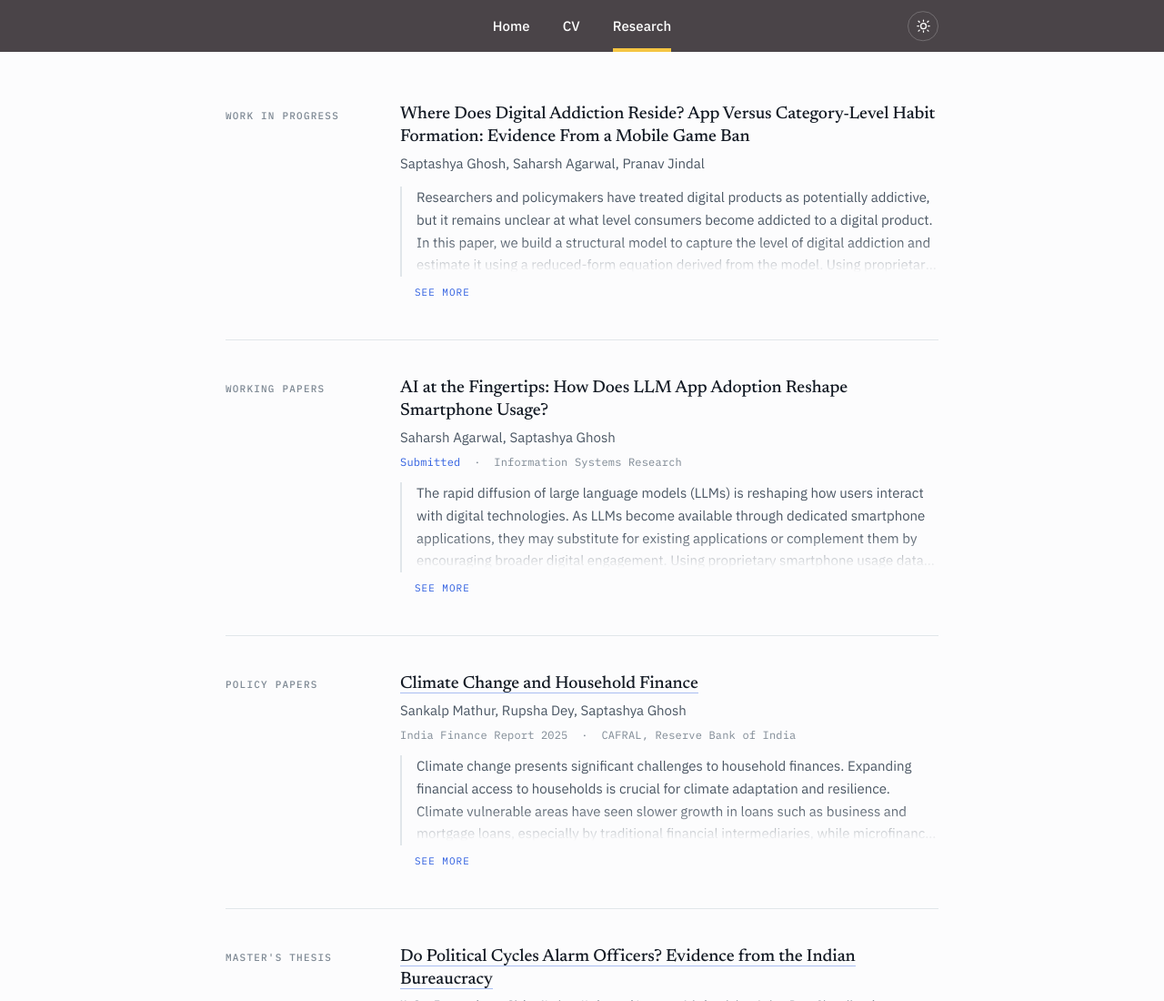
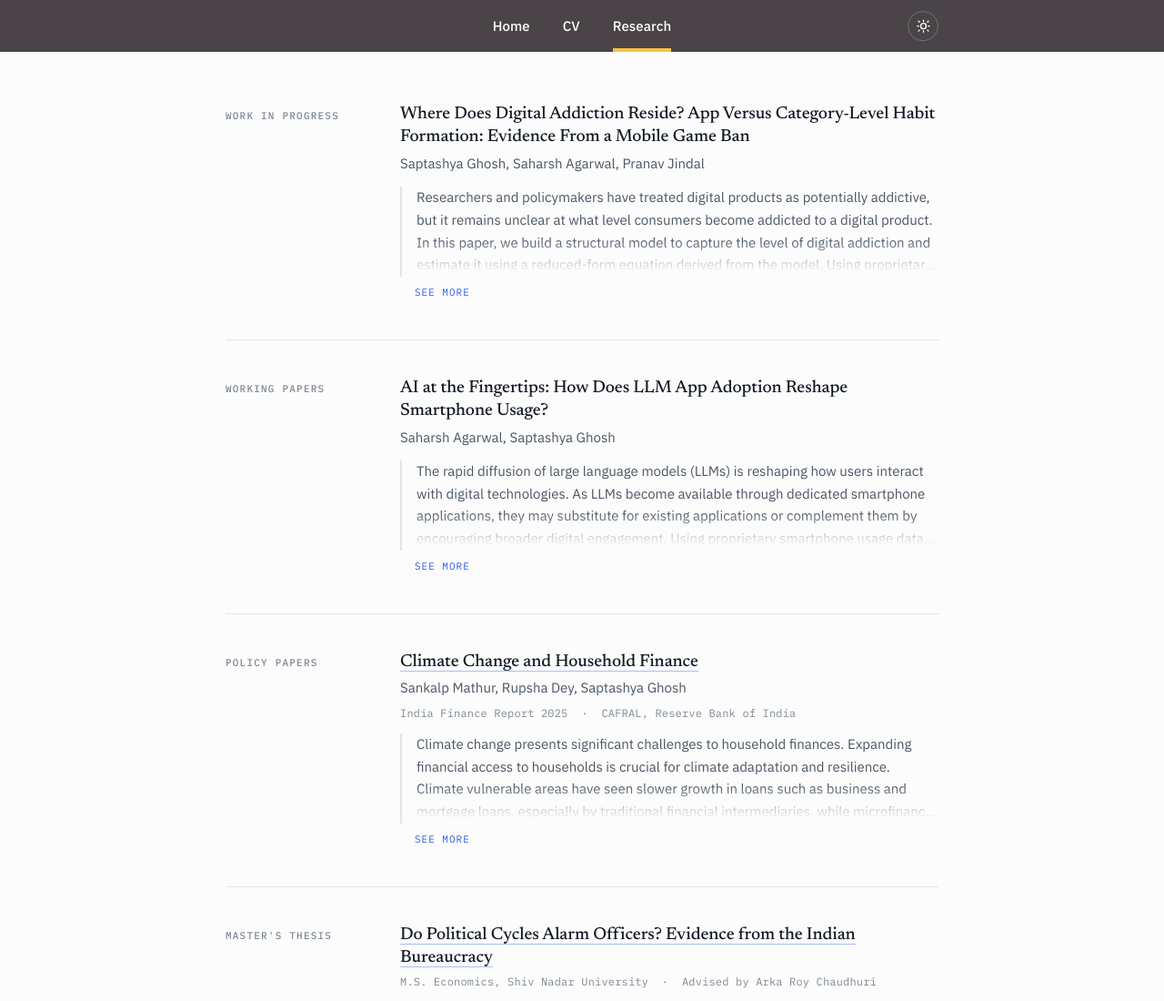
Before and after one commit to Saptashya-25/Saptashya-25.github.io, a plain HTML site: page research.html in a window 1280 px wide. Shown: the top 1100 px of the page at 91% size. Drawn offline with Linux system fonts and the light colour scheme.

Commit message:
Update research.html

```diff
--- a/research.html
+++ b/research.html
@@ -89,7 +89,7 @@
           AI at the Fingertips: How Does LLM App Adoption Reshape Smartphone Usage?
         </h3>
         <p class="paper-authors">Saharsh Agarwal, Saptashya Ghosh</p>
-        <p class="paper-venue"><span class="status">Submitted</span> &nbsp;·&nbsp; Information Systems Research</p>
+
 
         <div class="abstract">
           <input type="checkbox" id="abs2" class="abs-toggle">
```
